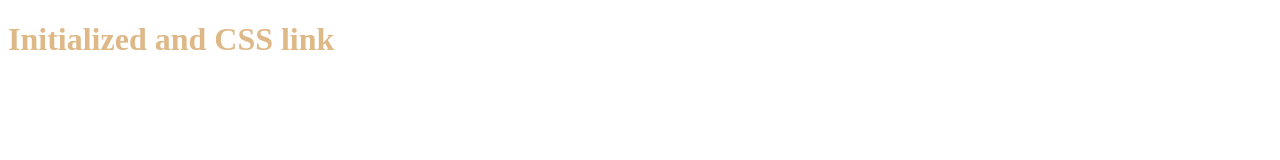
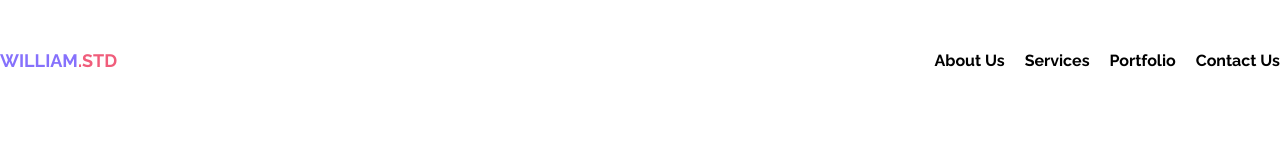
Before and after one commit to Misskhat/portfolioWebsiteTemplate_OYA, a plain HTML site: page portfolioWebsiteTemplate_OYA/index.html in a window 1280 px wide. Drawn offline with Linux system fonts and the light colour scheme.

Commit message:
navbar section full complete

```diff
--- a/portfolioWebsiteTemplate_OYA/index.html
+++ b/portfolioWebsiteTemplate_OYA/index.html
@@ -7,6 +7,26 @@
     <link rel="stylesheet" href="./styleSheet/style.css">
 </head>
 <body>
-    <h1>Initialized and CSS link</h1>
+    <header>
+        <nav class="navbar">
+            <div class="nav_right">
+                <a href="#"><p>WILLIAM<span style="color: #F05D7B;">.STD</span></p></a>
+            </div>
+            <div class="nav_left">
+                <a href="#about">
+                    <p>About Us</p>
+                </a><a href="#services">
+                    <p>Services</p>
+                </a><a href="#portfolio">
+                    <p>Portfolio</p>
+                </a><a href="#contact">
+                    <p>Contact Us</p>
+                </a>
+            </div>
+        </nav>
+    </header>
+    <main>
+        <section class="hero"></section>
+    </main>
 </body>
 </html>
--- a/portfolioWebsiteTemplate_OYA/styleSheet/style.css
+++ b/portfolioWebsiteTemplate_OYA/styleSheet/style.css
@@ -1,3 +1,42 @@
-h1{
-    color: burlywood;
+@import url('https://fonts.googleapis.com/css2?family=Montserrat:ital,wght@0,100..900;1,100..900&family=Raleway:ital,wght@0,100..900;1,100..900&display=swap');
+
+*{
+    margin: 0;
+    padding: 0;
+    font-family: "Raleway", sans-serif;
 }
+
+/* navbar style section start */
+
+.navbar{
+    margin: 50px auto;
+    max-width: 1440px;
+    display: flex;
+    justify-content: space-between;
+    align-items: center;
+}
+
+.navbar a{
+    text-decoration: none;
+    color: black;
+}
+
+.nav_right p{
+    color: #8671FC;
+    font-weight: 700;
+    font-size: 18px;
+}
+
+.nav_left{
+    display: flex;
+    align-items: center;
+    gap: 20px;
+    font-family: "Montserrat", sans-serif;
+    font-weight: 700;
+}
+
+.nav_left a:hover{
+    color: #8671FC;
+}
+
+/* navbar style section end */
```
